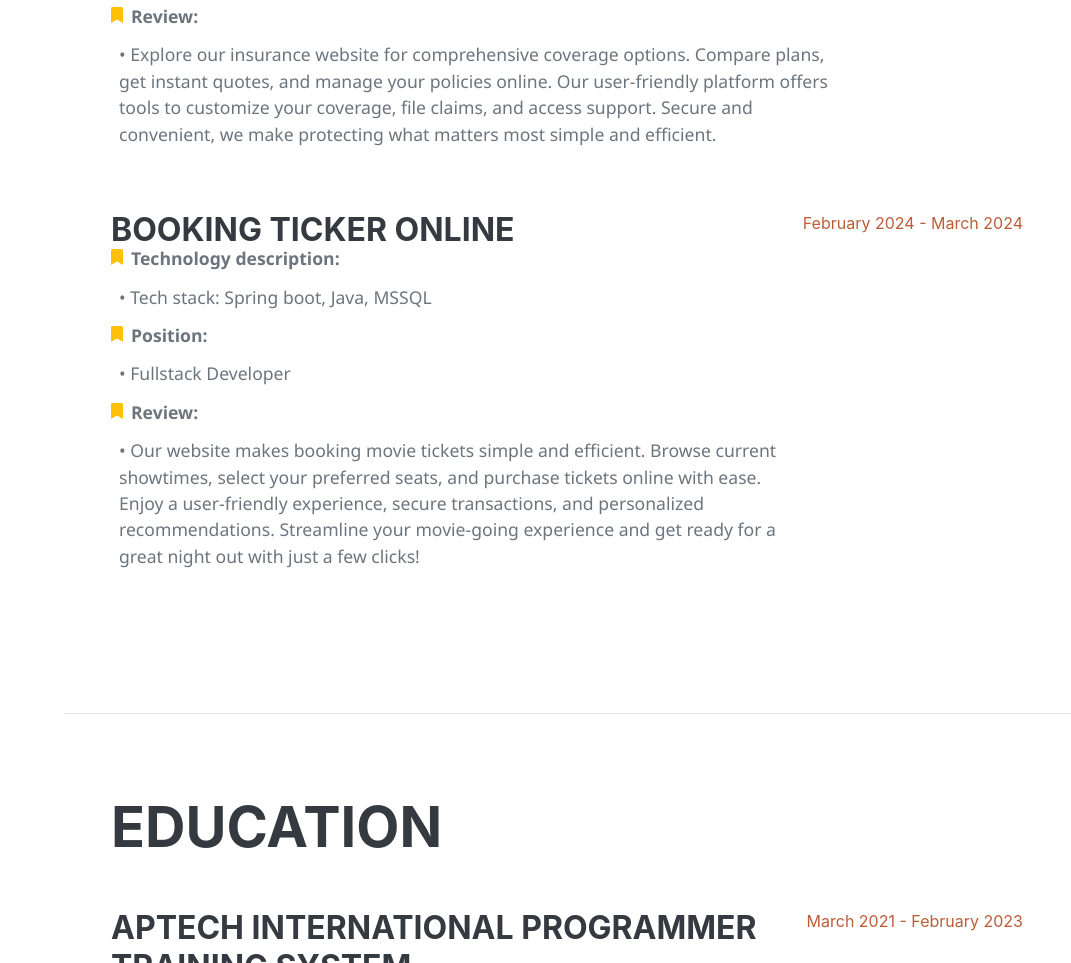
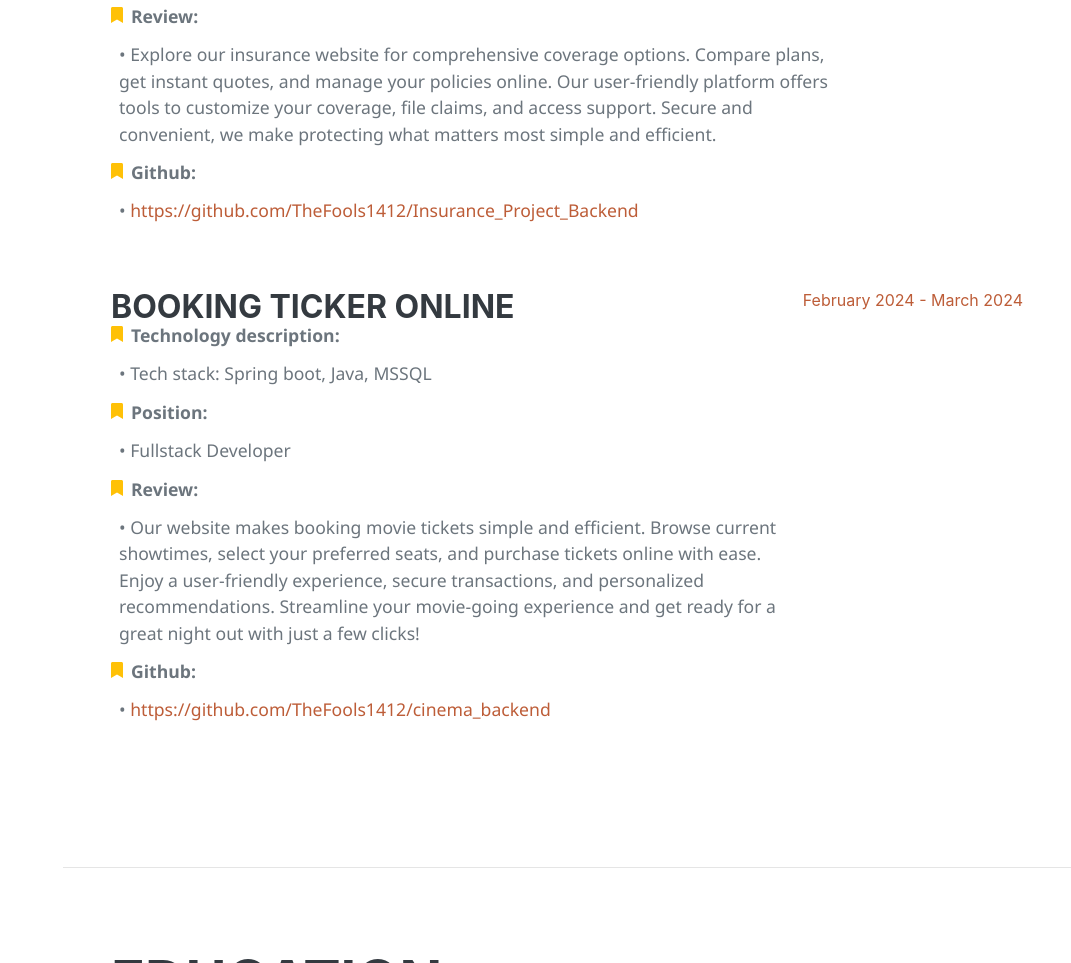
Before and after one commit to TheFools1412/cv_LMTien, a website: page index.html in a window 1280 px wide. Shown: the part 2361-3324 px from the top of the page, without its empty margins (209-1280 px from the left). Drawn offline with nearby package versions, Linux system fonts and the light colour scheme; a web font is replaced by a local one.

Commit message:
add github link

```diff
--- a/index.html
+++ b/index.html
@@ -327,6 +327,25 @@
                 simple and efficient.
               </p>
             </div>
+
+            <div class="d-flex flex-md-row">
+              <i class="fa-custom-list fa fa-bookmark text-warning"> </i>
+              <p class="ml-lg-2 ml-md-2 mt-lg-n1 mt-md-n1" style="
+                    font-weight: 600;
+                    font-family: 'Segoe UI', Tahoma, Geneva, Verdana, sans-serif;
+                    font-size: 1.1rem;
+                  ">
+                Github:
+              </p>
+            </div>
+            <div>
+              <p class="ml-lg-2 ml-md-2 mt-lg-n1 mt-md-n1" style="
+                    font-family: 'Segoe UI', Tahoma, Geneva, Verdana, sans-serif;
+                    font-size: 1.1rem;
+                  ">
+                &bull; <a href="https://github.com/TheFools1412/Insurance_Project_Backend">https://github.com/TheFools1412/Insurance_Project_Backend</a>
+              </p>
+            </div>
           </div>
           <div class="flex-shrink-0">
             <span class="text-primary">July 2023 - August 2023</span>
@@ -393,6 +412,26 @@
                 your preferred seats, and purchase tickets online with ease. Enjoy a user-friendly experience, secure
                 transactions, and personalized recommendations. Streamline your movie-going experience and get ready for
                 a great night out with just a few clicks!
+              </p>
+            </div>
+
+            <div class="d-flex flex-md-row">
+              <i class="fa-custom-list fa fa-bookmark text-warning"> </i>
+              <p class="ml-lg-2 ml-md-2 mt-lg-n1 mt-md-n1" style="
+                    font-weight: 600;
+                    font-family: 'Segoe UI', Tahoma, Geneva, Verdana, sans-serif;
+                    font-size: 1.1rem;
+                  ">
+                Github:
+              </p>
+            </div>
+            <div>
+              <p class="ml-lg-2 ml-md-2 mt-lg-n1 mt-md-n1" style="
+                    font-family: 'Segoe UI', Tahoma, Geneva, Verdana, sans-serif;
+                    font-size: 1.1rem;
+                  ">
+                &bull; <a href="https://github.com/TheFools1412/cinema_backend">https://github.com/TheFools1412/cinema_backend</a>
+
               </p>
             </div>
           </div>
```
